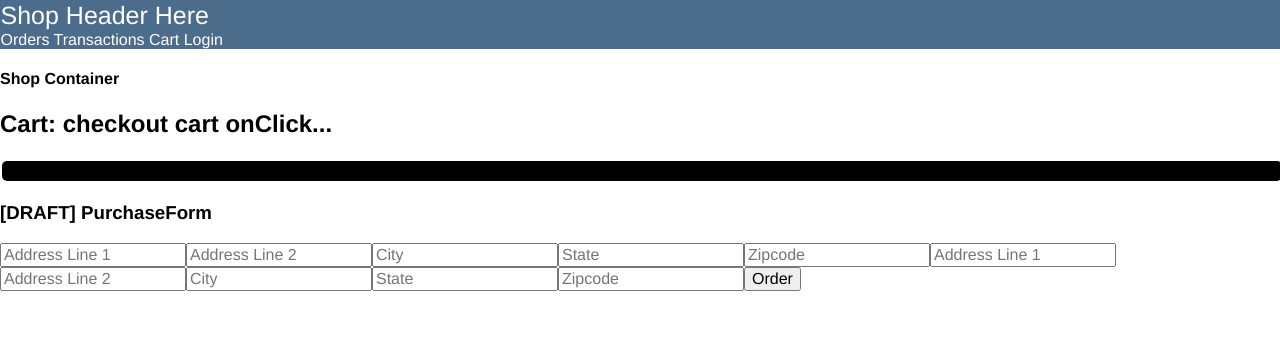
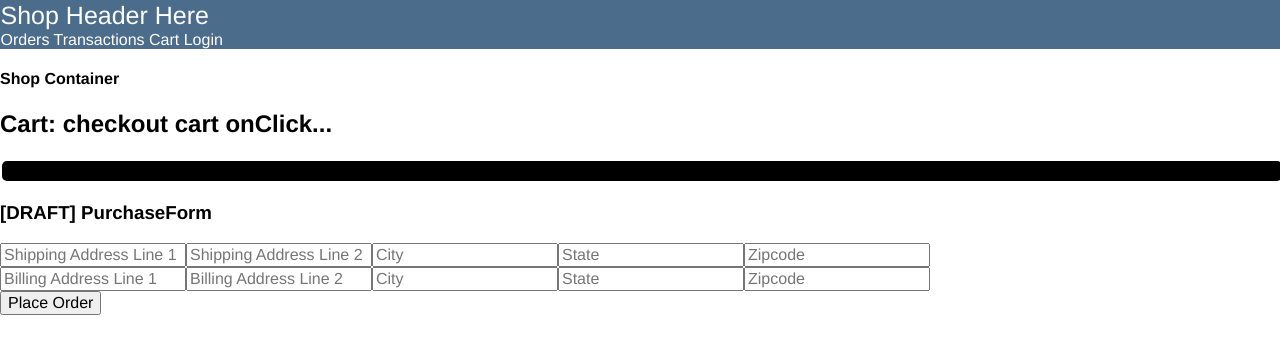
Before and after one commit to kylejb/StoreFront_Frontend, a React (Create React App) app: page /items/cart in a window 1280 px wide. Both pictures are taken after a click on the button 642 px from the left and 171 px from the top of the page. Shown: the top 354 px of the page. Built offline with nearby package versions, Linux system fonts and the light colour scheme; no server answers.

Commit message:
Minor Refactoring: wrapped divs around related inputs for future css styling (needs className)

```diff
--- a/src/Components/PurchaseForms/PurchaseForm.jsx
+++ b/src/Components/PurchaseForms/PurchaseForm.jsx
@@ -11,6 +11,7 @@ const PurchaseForm = ( props ) => {
     //* ... as we would only require information such as item id number and quantity from the frontend... in order to build up the purchaseObj on the backend via Items table.
     const handleSubmitHelper = (e, purchaseObj) => {
         e.preventDefault();
+        console.log("Buying stuff in PurchaseForm")
         // props.handlePurchase(purchaseObj)
     };
 
@@ -30,33 +31,38 @@ const PurchaseForm = ( props ) => {
         }));
     };
 
-
+    console.log("Rendering PurchaseForm", props)
     //* We should consider splitting this form out to several pages... page 1, shipping.... page 2, billing... page 3, order confirmation list/receipt and "place order" button
     //* In the interim, I am creating a folder to be potentially used for purchaseform.components
     return (
         <>
             <h3>[DRAFT] PurchaseForm</h3>
             <form onSubmit={handleSubmitHelper}>
-                {/* Page 1 - Shipping Address Info Below */}
-                <input type="text" placeholder="Address Line 1" name="addressLine1" value={shippingAddress.addressLine1} onChange={handleShippingAddressChange} />
-                <input type="text" placeholder="Address Line 2" name="addressLine2" value={shippingAddress.addressLine2} onChange={handleShippingAddressChange} />
+
+                <div>
+                    {/* Shipping Address Info Below */}
+                    <input type="text" placeholder="Shipping Address Line 1" name="addressLine1" value={shippingAddress.addressLine1} onChange={handleShippingAddressChange} />
+                    <input type="text" placeholder="Shipping Address Line 2" name="addressLine2" value={shippingAddress.addressLine2} onChange={handleShippingAddressChange} />
                     <input type="text" placeholder="City" name="city" value={shippingAddress.city} onChange={handleShippingAddressChange} />
                     <input type="text" placeholder="State" name="state" value={shippingAddress.state} onChange={handleShippingAddressChange} />
                     <input type="text" placeholder="Zipcode" name="zipcode" value={shippingAddress.zipcode} onChange={handleShippingAddressChange} />
+                </div>
 
 
-                {/* Page 2 - Billing Address Info Below */}
-                <input type="text" placeholder="Address Line 1" name="addressLine1" value={billingAddress.addressLine1} onChange={handleBillingAddressChange} />
-                <input type="text" placeholder="Address Line 2" name="addressLine2" value={billingAddress.addressLine2} onChange={handleBillingAddressChange} />
+                <div>
+                    {/* Billing Address Info Below */}
+                    <input type="text" placeholder="Billing Address Line 1" name="addressLine1" value={billingAddress.addressLine1} onChange={handleBillingAddressChange} />
+                    <input type="text" placeholder="Billing Address Line 2" name="addressLine2" value={billingAddress.addressLine2} onChange={handleBillingAddressChange} />
                     <input type="text" placeholder="City" name="city" value={billingAddress.city} onChange={handleBillingAddressChange} />
                     <input type="text" placeholder="State" name="state" value={billingAddress.state} onChange={handleBillingAddressChange} />
                     <input type="text" placeholder="Zipcode" name="zipcode" value={billingAddress.zipcode} onChange={handleBillingAddressChange} />
-                {/* Page 2 - Credit Card Inputs Below */}
+                </div>
 
+                <div>
+                    {/* Credit Card Inputs will be rendered below in later revision; for MVP, we can assume static number on backend and make dynamic when revising... would like to secure communication between servers when implementing this feature */}
+                </div>
 
-                {/* Page 3 - Shopping Cart Info Below */}
-
-                <input type="submit" value="Order" />
+                <input type="submit" value="Place Order" />
             </form>
         </>
     );
```
Lines whose indentation alone changed are shown as unchanged.
